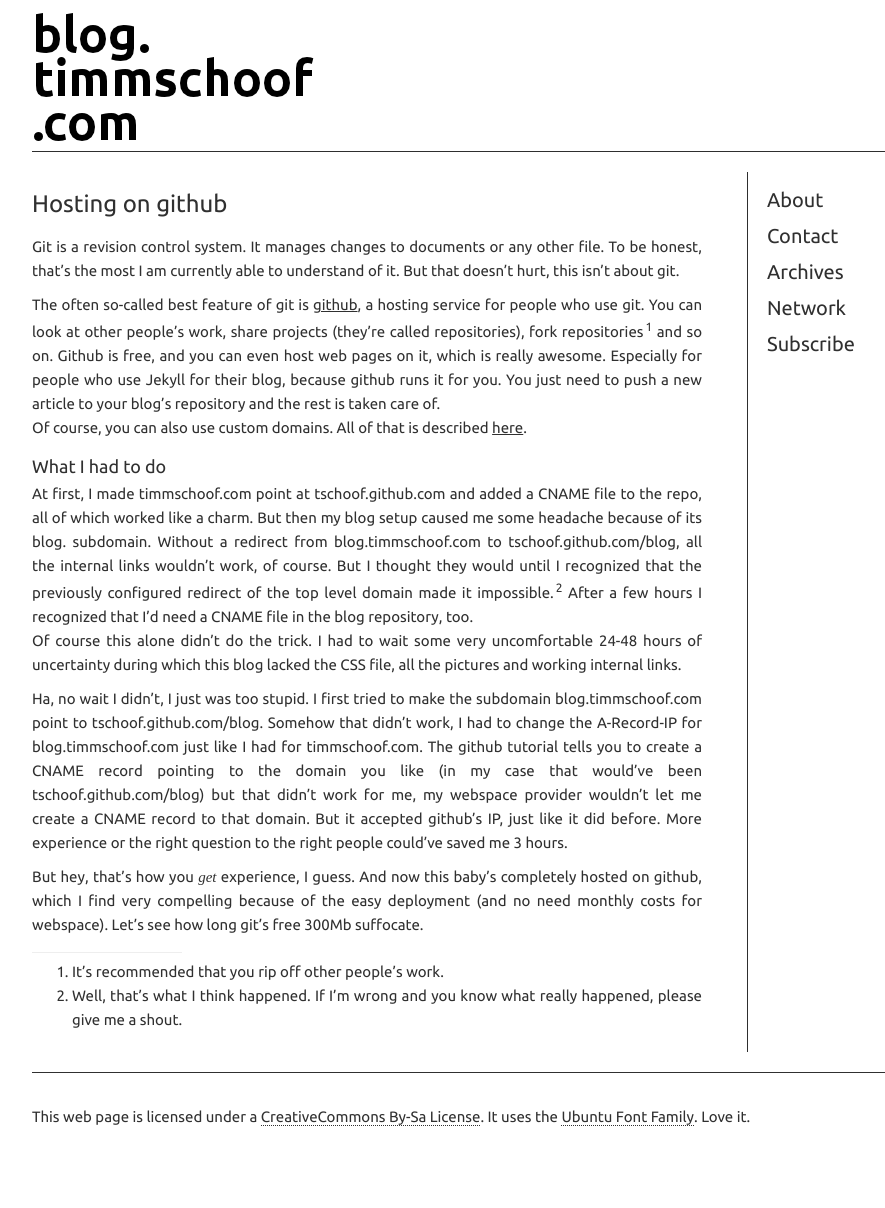
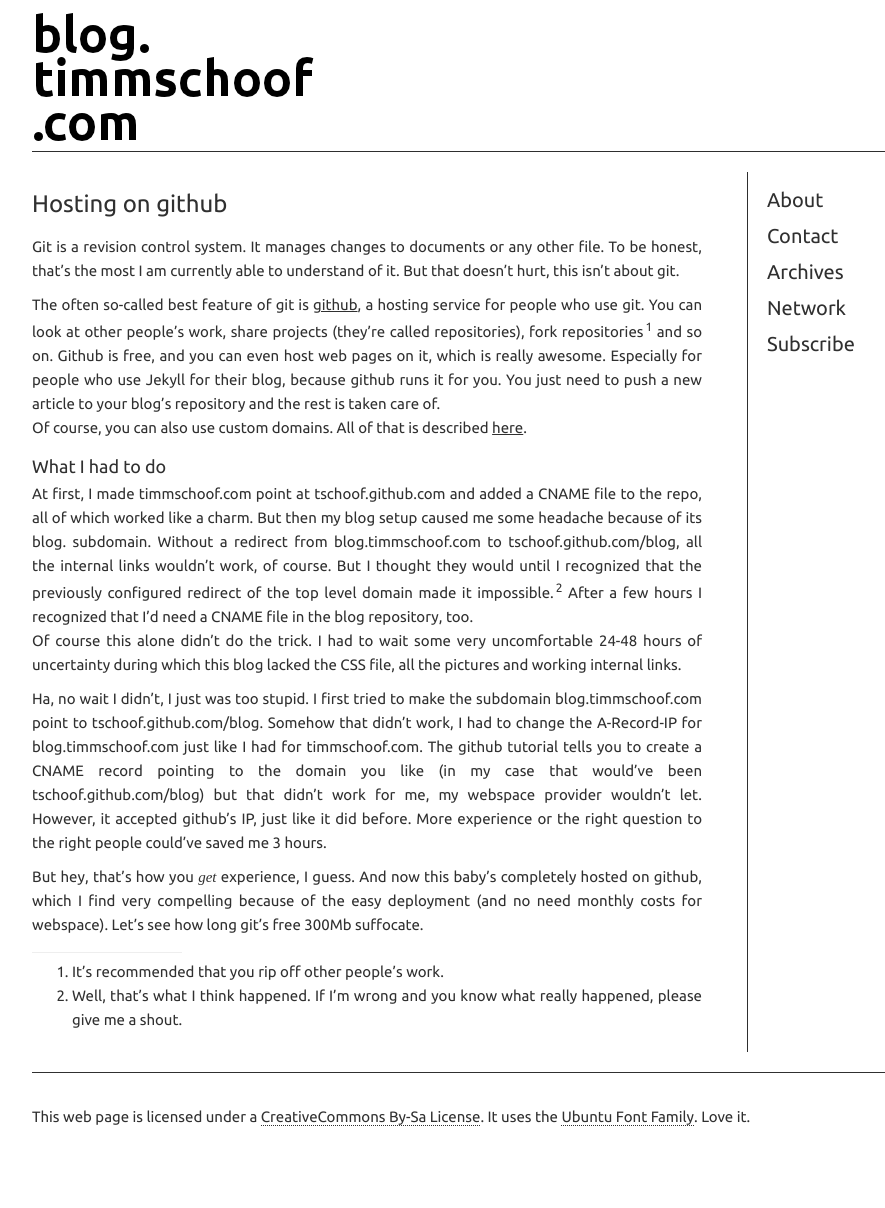
Before and after one commit to tschoof/blog, a Jekyll site: the page built from _posts/2011-06-08-hosting-on-github.md, in a window 1280 px wide. Shown: the whole page, without its empty margins (158-1043 px from the left). Built offline with Jekyll 4.4.1, drawn with Linux system fonts in a browser that asks for light colours; some web fonts are replaced; Markdown is read by kramdown in place of the engine named in the settings.

Commit message:
new article

```diff
--- a/_posts/2011-06-08-hosting-on-github.md
+++ b/_posts/2011-06-08-hosting-on-github.md
@@ -14,7 +14,7 @@ Of course, you can also use custom domains. All of that is described [here](http
 At first, I made timmschoof.com point at tschoof.github.com and added a CNAME file to the repo, all of which worked like a charm. But then my blog setup caused me some headache because of its blog. subdomain. Without a redirect from blog.timmschoof.com to tschoof.github.com/blog, all the internal links wouldn't work, of course. But I thought they would until I recognized that the previously configured redirect of the top level domain made it impossible.<sup>2</sup> After a few hours I recognized that I'd need a CNAME file in the blog repository, too.
 Of course this alone didn't do the trick. I had to wait some very uncomfortable 24-48 hours of uncertainty during which this blog lacked the CSS file, all the pictures and working internal links.
 
-**Ha**, no wait I didn't, I just was too stupid. I first tried to make the subdomain blog.timmschoof.com point to tschoof.github.com/blog. Somehow that didn't work, I had to change the A-Record-IP for blog.timmschoof.com just like I had for timmschoof.com. The github tutorial tells you to create a CNAME record pointing to the domain you like (in my case that would've been tschoof.github.com/blog) but that didn't work for me, my webspace provider wouldn't let me create a CNAME record to that domain. But it accepted github's IP, just like it did before. More experience or the right question to the right people could've saved me 3 hours.
+**Ha**, no wait I didn't, I just was too stupid. I first tried to make the subdomain blog.timmschoof.com point to tschoof.github.com/blog. Somehow that didn't work, I had to change the A-Record-IP for blog.timmschoof.com just like I had for timmschoof.com. The github tutorial tells you to create a CNAME record pointing to the domain you like (in my case that would've been tschoof.github.com/blog) but that didn't work for me, my webspace provider wouldn't let. However, it accepted github's IP, just like it did before. More experience or the right question to the right people could've saved me 3 hours.
 
 But hey, that's how you *get* experience, I guess. And now this baby's completely hosted on github, which I find very compelling because of the easy deployment (and no need monthly costs for webspace). Let's see how long git's free 300Mb suffocate.
 
```
